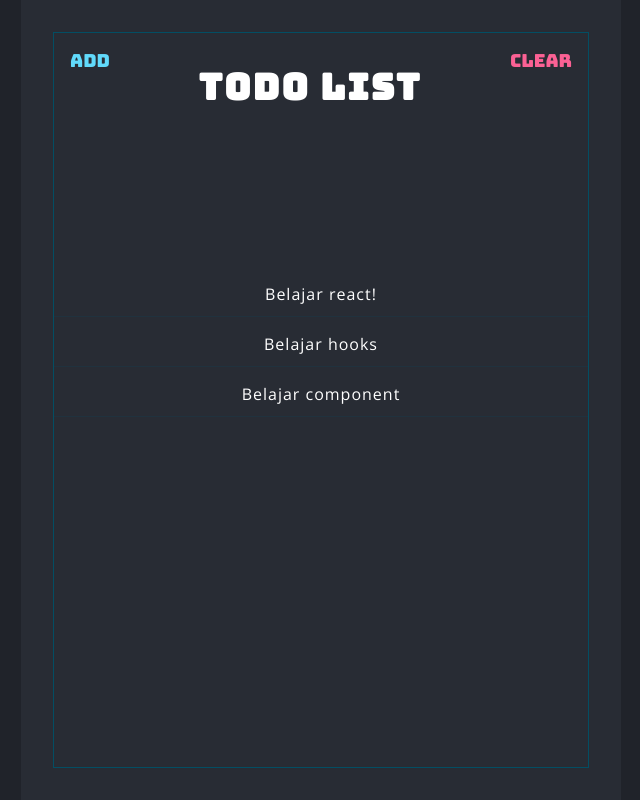
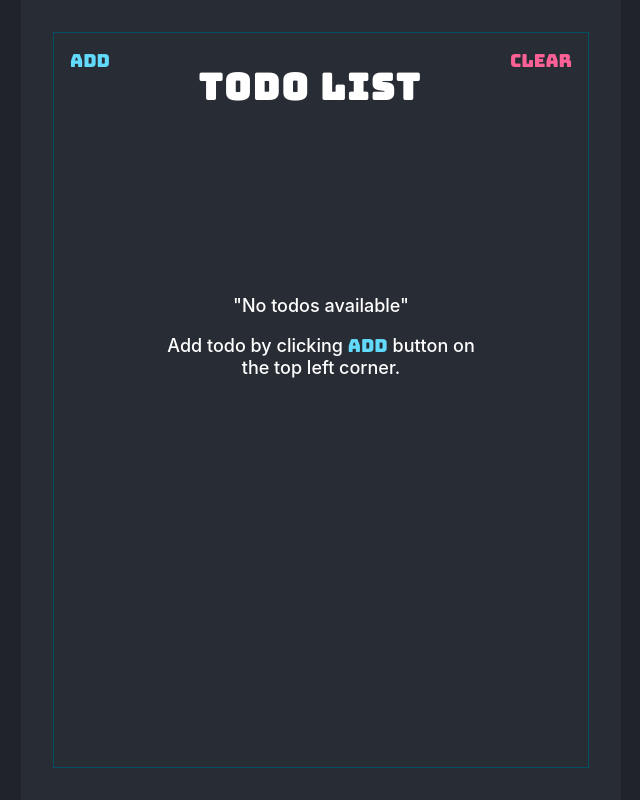
Before and after one commit to devcopas/react-todolist, a React (Create React App) app: page / in a window 1280 px wide. Both pictures are taken after a click on the button "CLEAR". Shown: the whole page, without its empty margins (319-959 px from the left). Built offline with nearby package versions, Linux system fonts and the light colour scheme.

Commit message:
menambahkan funsgi clear dan todos placeholder

```diff
--- a/src/components/Header.jsx
+++ b/src/components/Header.jsx
@@ -1,21 +1,24 @@
 import React from "react";
 import PropTypes from "prop-types";
 
-const Header = ({ showAddToggle, showAdd }) => {
+const Header = ({ showAddToggle, showAdd, clearTodos }) => {
   return (
     <section className="header">
       <button className="header-btn main-blue-color" onClick={showAddToggle}>
         {showAdd ? "Close" : "Add"}
       </button>
       <h1 className="header-title">Todo List</h1>
-      <button className="header-btn clear">Clear</button>
+      <button className="header-btn clear" onClick={clearTodos}>
+        Clear
+      </button>
     </section>
   );
 };
 
 Header.propTypes = {
   showAddToggle: PropTypes.func.isRequired,
-  showAdd: PropTypes.bool.isRequired
+  showAdd: PropTypes.bool.isRequired,
+  clearTodos: PropTypes.func.isRequired
 };
 
 export default Header;
--- a/src/components/Todos.jsx
+++ b/src/components/Todos.jsx
@@ -5,7 +5,8 @@ import Todo from "./Todo";
 const Todos = ({ todos, completeTodo }) => {
   return (
     <section className="todos">
-      {todos.map((t, i) => {
+      {todos.length > 0 &&
+        todos.map((t, i) => {
           return (
             <Todo
               key={i}
@@ -16,6 +17,16 @@ const Todos = ({ todos, completeTodo }) => {
             />
           );
         })}
+      {todos.length === 0 && (
+        <div className="todos-placeholder">
+          <p>"No todos available"</p>
+          <p>
+            Add todo by clicking{" "}
+            <span className="todos-placeholder-add">Add</span> button on the top
+            left corner.
+          </p>
+        </div>
+      )}
     </section>
   );
 };
--- a/src/pages/TodoList.jsx
+++ b/src/pages/TodoList.jsx
@@ -22,6 +22,8 @@ const TodoList = () => {
     }
   };
 
+  const clearTodos = () => setTodos([]);
+
   const completeTodo = (index) => {
     const addedTodo = [...todos];
     addedTodo[index].isCompleted = !addedTodo[index].isCompleted;
@@ -32,7 +34,11 @@ const TodoList = () => {
 
   return (
     <Paper>
-      <Header showAddToggle={showAddToggle} showAdd={showAdd} />
+      <Header
+        showAddToggle={showAddToggle}
+        showAdd={showAdd}
+        clearTodos={clearTodos}
+      />
       <TodoForm
         addTodo={addTodo}
         showAdd={showAdd}
--- a/src/styles.css
+++ b/src/styles.css
@@ -147,7 +147,7 @@ html {
   font-family: "Open Sans", sans-serif;
   font-size: 16px;
   border-bottom: 1px solid hsla(193, 95%, 20%, 0.2);
-  cursor:pointer;
+  cursor: pointer;
 }
 
 .todo-text {
@@ -159,3 +159,16 @@ html {
   color: #fff;
   letter-spacing: 1px;
 }
+
+.todos-placeholder {
+  color: #fff;
+  text-align: center;
+  font-size: 1.8rem;
+  font-weight: 500;
+  padding: 1rem 10rem;
+}
+
+.todos-placeholder-add {
+  font-family: "Bungee", sans-serif;
+  color: var(--main-blue-color);
+}
```
Lines whose indentation alone changed are shown as unchanged.
